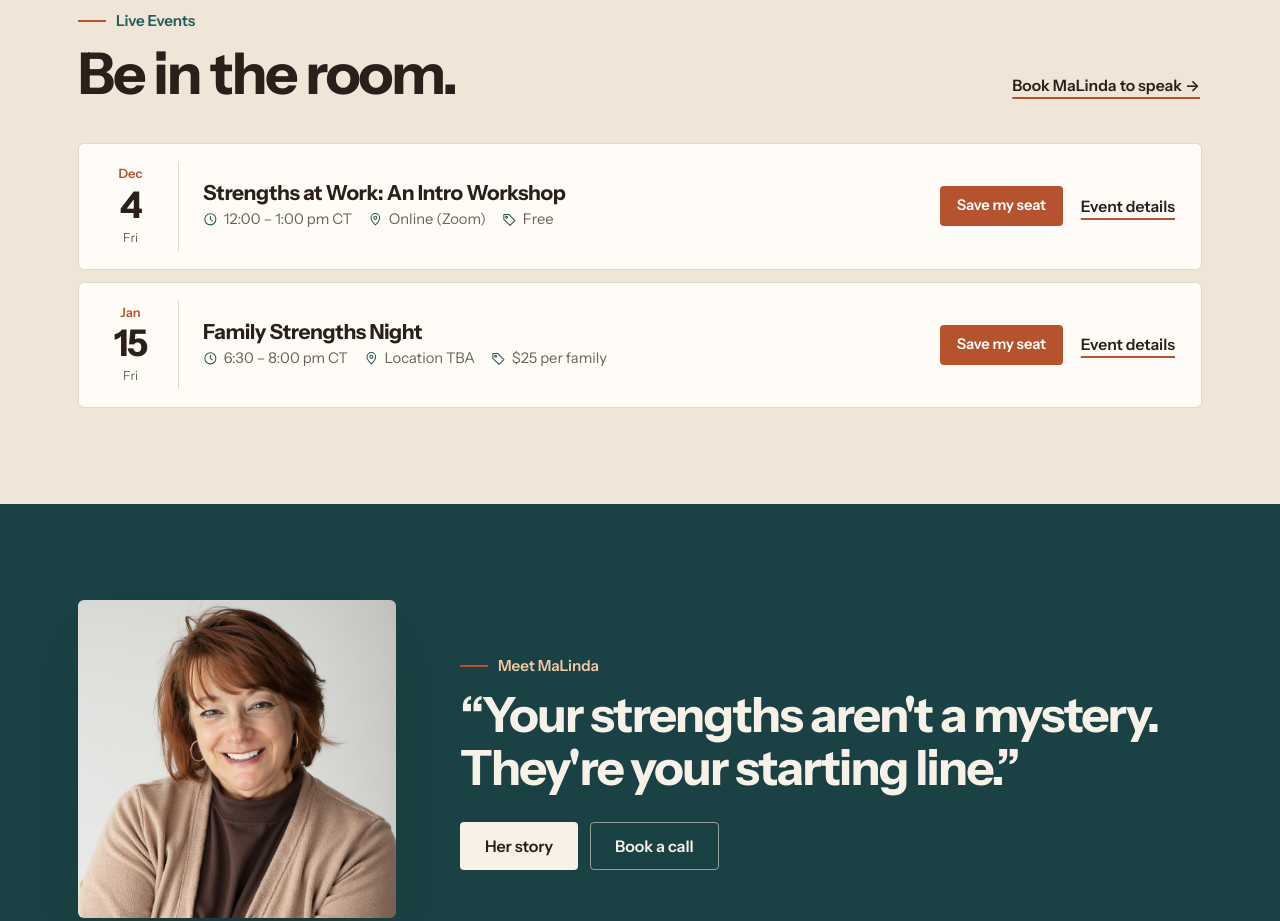
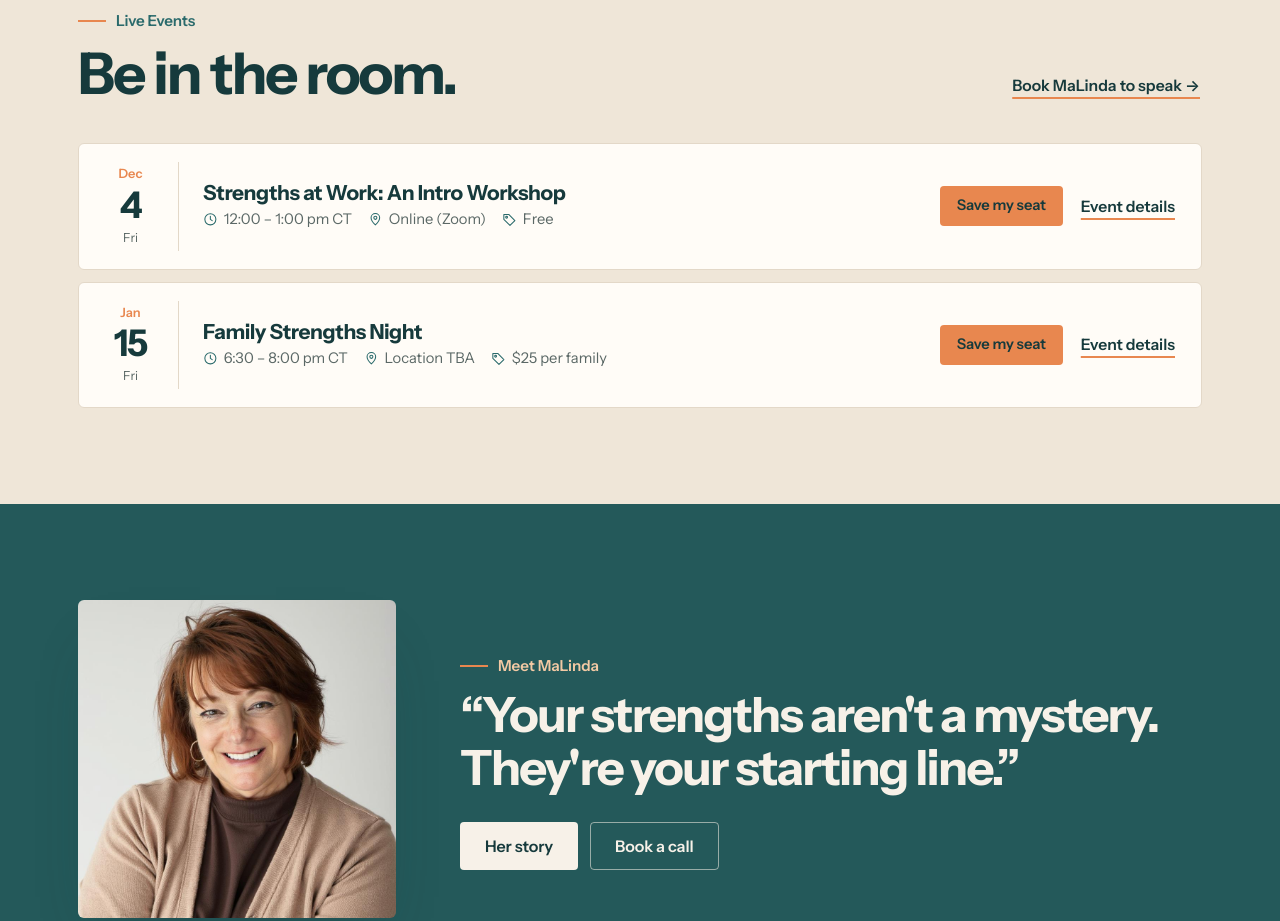
Before and after one commit to ann3mari37/malindaperryconsulting, a plain HTML site: page public/index.html in a window 1280 px wide. Shown: the part 2214-3135 px from the top of the page. Drawn offline with Linux system fonts and the light colour scheme.

Commit message:
Teal instead of espresso brown; lighter orange buttons with teal text
Co-Authored-By: Claude Opus 5.5 <noreply@anthropic.com>

```diff
--- a/public/css/site.css
+++ b/public/css/site.css
@@ -9,22 +9,22 @@
   --cream: #F7F1E8;
   --cream-2: #EFE6D8;
   --paper: #FFFCF7;
-  --espresso: #2A1F1A;       /* text + dark sections */
-  --espresso-2: #3A2C25;
-  --muted: #6E625A;
+  --espresso: #163A3C;       /* deep teal: text + dark sections (name kept for the stylesheet) */
+  --espresso-2: #1F4B4D;
+  --muted: #5B6866;
   --line: #E3D8C8;
-  --terracotta: #B5532F;     /* main buttons (white text passes contrast) */
-  --terracotta-hi: #9C4527;
+  --terracotta: #E8874F;     /* main buttons: light orange with deep-teal text */
+  --terracotta-hi: #DD7740;
   --apricot: #F3C9A4;        /* highlighter swipe */
   --apricot-soft: #F8E2CE;
-  --lagoon: #24585A;         /* secondary accent */
-  --lagoon-dark: #1A4244;
+  --lagoon: #2A6A6B;         /* secondary accent */
+  --lagoon-dark: #24595A;
   --on-dark: rgba(247, 241, 232, .78);
 
   --display: "Instrument Sans", "Inter", system-ui, -apple-system, "Segoe UI", sans-serif;
   --sans: "Instrument Sans", "Inter", system-ui, -apple-system, "Segoe UI", Roboto, sans-serif;
   --radius: 6px;
-  --shadow-lg: 0 30px 60px -30px rgba(42, 31, 26, .45);
+  --shadow-lg: 0 30px 60px -30px rgba(22, 58, 60, .45);
   --wrap: 1180px;
   --header-h: 70px;
 }
@@ -72,7 +72,7 @@ svg { width: 1em; height: 1em; fill: none; stroke: currentColor; stroke-width: 1
 .btn-lg { min-height: 54px; padding: 14px 30px; font-size: 1.05rem; }
 .btn-sm { min-height: 40px; padding: 8px 16px; font-size: .92rem; }
 .btn-block { width: 100%; }
-.btn-primary { --bg: var(--terracotta); --fg: #fff; }
+.btn-primary { --bg: var(--terracotta); --fg: var(--espresso); }
 .btn-primary:hover { --bg: var(--terracotta-hi); }
 .btn-teal { --bg: var(--espresso); --fg: var(--cream); }
 .btn-teal:hover { --bg: var(--espresso-2); }
@@ -122,7 +122,7 @@ svg { width: 1em; height: 1em; fill: none; stroke: currentColor; stroke-width: 1
 .books { display: grid; grid-template-columns: repeat(auto-fit, minmax(min(100%, 460px), 1fr)); gap: 28px; }
 .book { display: grid; grid-template-columns: 150px 1fr; gap: 28px; align-items: center; padding: 28px; border-radius: var(--radius); background: var(--cream); transition: background .3s; }
 .book:hover { background: var(--cream-2); }
-.book-cover { aspect-ratio: 2 / 3; border-radius: 2px 5px 5px 2px; overflow: hidden; box-shadow: 0 18px 30px -16px rgba(42, 31, 26, .55), inset 5px 0 0 rgba(0, 0, 0, .12); transform: perspective(800px) rotateY(-8deg); transition: transform .4s; }
+.book-cover { aspect-ratio: 2 / 3; border-radius: 2px 5px 5px 2px; overflow: hidden; box-shadow: 0 18px 30px -16px rgba(22, 58, 60, .55), inset 5px 0 0 rgba(0, 0, 0, .12); transform: perspective(800px) rotateY(-8deg); transition: transform .4s; }
 .book:hover .book-cover { transform: perspective(800px) rotateY(0); }
 .book-cover img { width: 100%; height: 100%; object-fit: cover; }
 .cover-art { height: 100%; display: flex; flex-direction: column; justify-content: space-between; padding: 16px 14px 14px 18px; background: var(--lagoon); color: var(--cream); position: relative; }
@@ -212,7 +212,7 @@ svg { width: 1em; height: 1em; fill: none; stroke: currentColor; stroke-width: 1
 
 /* ---------- Modal ---------- */
 .modal { border: 0; padding: 0; background: transparent; color: var(--espresso); width: min(620px, calc(100% - 32px)); max-height: calc(100dvh - 48px); margin: auto; }
-.modal::backdrop { background: rgba(42, 31, 26, .62); backdrop-filter: blur(4px); }
+.modal::backdrop { background: rgba(22, 58, 60, .62); backdrop-filter: blur(4px); }
 .modal[open] { animation: pop .25s ease-out; }
 @keyframes pop { from { opacity: 0; transform: translateY(14px) scale(.98); } }
 .modal-inner { position: relative; background: var(--paper); border-radius: 8px; padding: 38px 32px 28px; max-height: calc(100dvh - 48px); overflow-y: auto; overscroll-behavior: contain; box-shadow: var(--shadow-lg); }
@@ -269,7 +269,7 @@ svg { width: 1em; height: 1em; fill: none; stroke: currentColor; stroke-width: 1
   .menu-btn span { display: block; width: 22px; height: 2px; background: var(--espresso); border-radius: 2px; transition: transform .25s; }
   .menu-btn[aria-expanded="true"] span:first-child { transform: translateY(4px) rotate(45deg); }
   .menu-btn[aria-expanded="true"] span:last-child { transform: translateY(-4px) rotate(-45deg); }
-  .nav { position: fixed; inset: var(--header-h) 0 auto; flex-direction: column; gap: 0; background: var(--cream); padding: 8px 28px 28px; border-bottom: 1px solid var(--line); box-shadow: 0 30px 40px -24px rgba(42, 31, 26, .35); transform: translateY(-8px); opacity: 0; visibility: hidden; transition: all .2s; }
+  .nav { position: fixed; inset: var(--header-h) 0 auto; flex-direction: column; gap: 0; background: var(--cream); padding: 8px 28px 28px; border-bottom: 1px solid var(--line); box-shadow: 0 30px 40px -24px rgba(22, 58, 60, .35); transform: translateY(-8px); opacity: 0; visibility: hidden; transition: all .2s; }
   .nav.open { transform: none; opacity: 1; visibility: visible; }
   .nav a { padding: 16px 0; border-bottom: 1px solid var(--line); font: 700 1.4rem var(--display); letter-spacing: -.03em; }
   .nav a::after { display: none; }
--- a/public/index.html
+++ b/public/index.html
@@ -15,7 +15,7 @@
   <link rel="preconnect" href="https://fonts.googleapis.com">
   <link rel="preconnect" href="https://fonts.gstatic.com" crossorigin>
   <link href="https://fonts.googleapis.com/css2?family=Instrument+Sans:wght@400;500;600;700&display=swap" rel="stylesheet">
-  <link rel="stylesheet" href="css/site.css?v=10">
+  <link rel="stylesheet" href="css/site.css?v=11">
 </head>
 <body>
   <a class="skip" href="#main">Skip to content</a>
```
